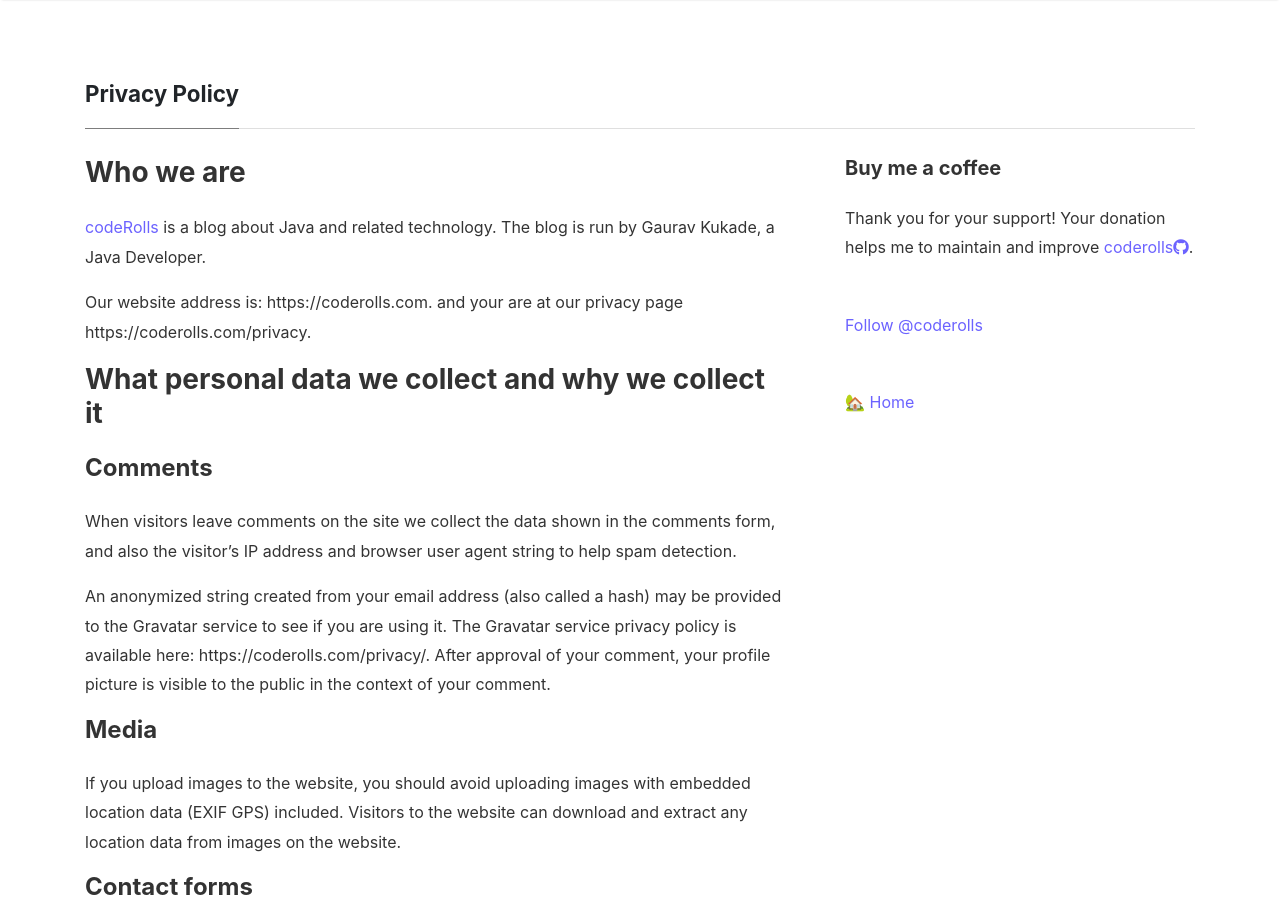
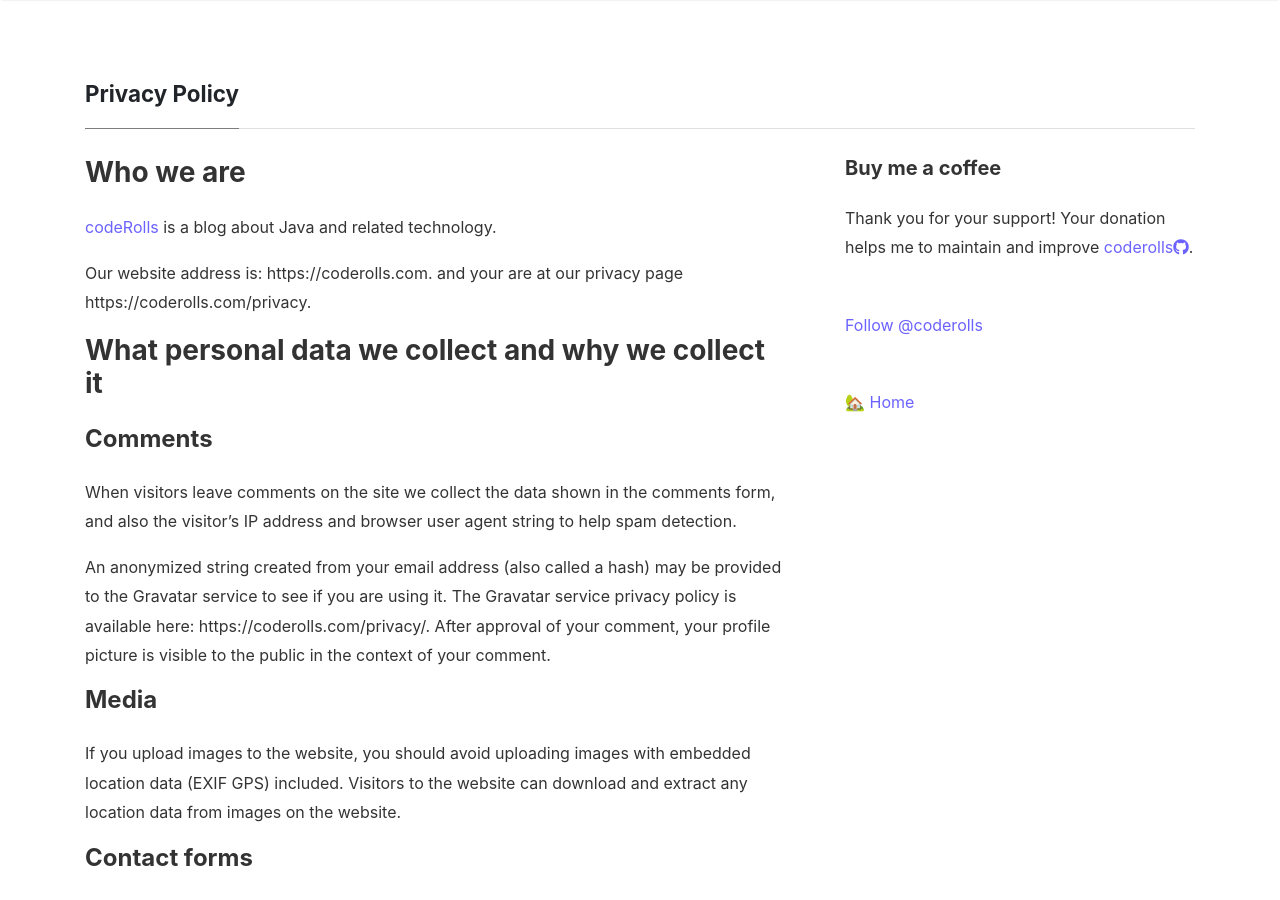
Before and after one commit to coderolls/coderolls-blog, a Jekyll site: the page built from _pages/privacy.md, in a window 1280 px wide and 900 px high. Built offline with Jekyll 4.4.1, drawn with Linux system fonts in a browser that asks for light colours; nearby versions of some CDN libraries; comment, search, counter and statistics services are not loaded.

Commit message:
Update privacy.md

```diff
--- a/_pages/privacy.md
+++ b/_pages/privacy.md
@@ -8,7 +8,7 @@
 <div class="row justify-content-between">
 <div class="col-md-8 pr-5">
 <h3>Who we are</h3>
-<p><a href="/">codeRolls</a> is a blog about Java and related technology. The blog is run by Gaurav Kukade, a Java Developer.</p>
+<p><a href="/">codeRolls</a> is a blog about Java and related technology.</p>
 
 <p>Our website address is: https://coderolls.com. and your are at our privacy page https://coderolls.com/privacy.</p>
 
```
